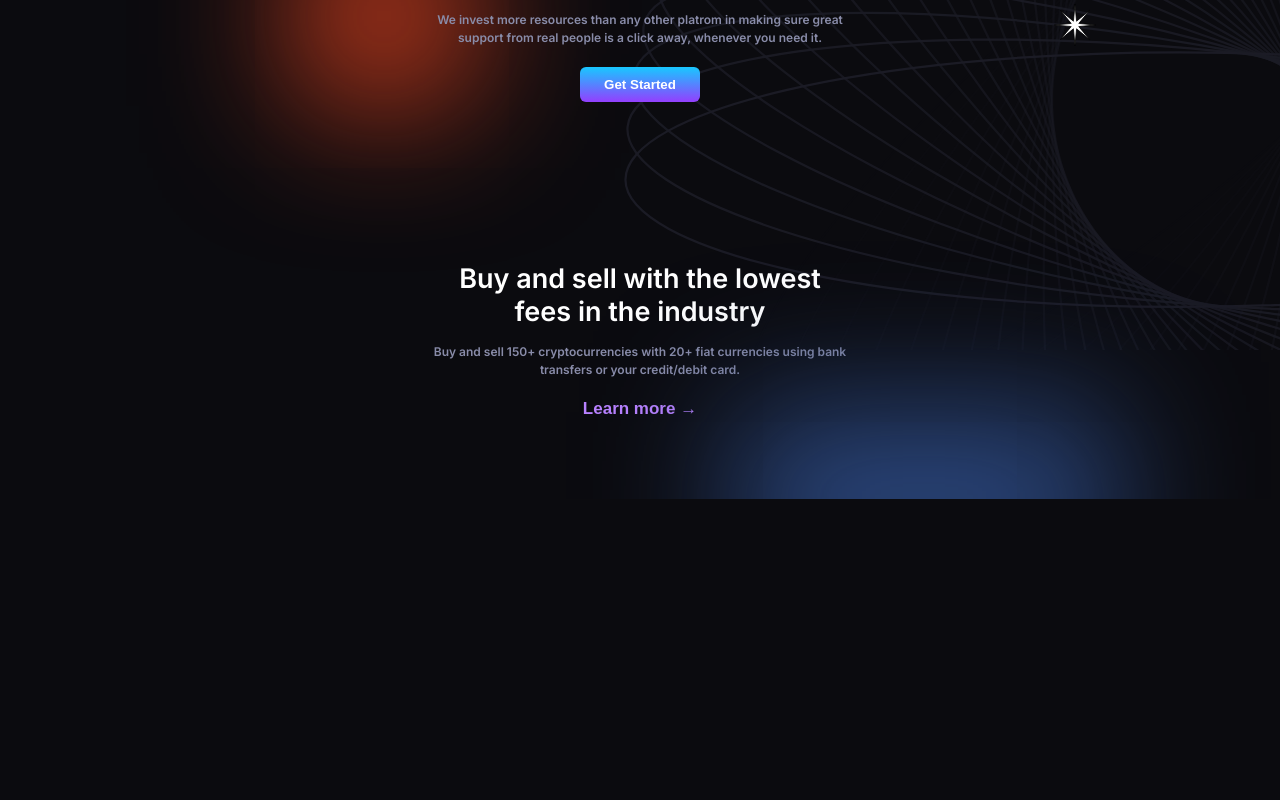
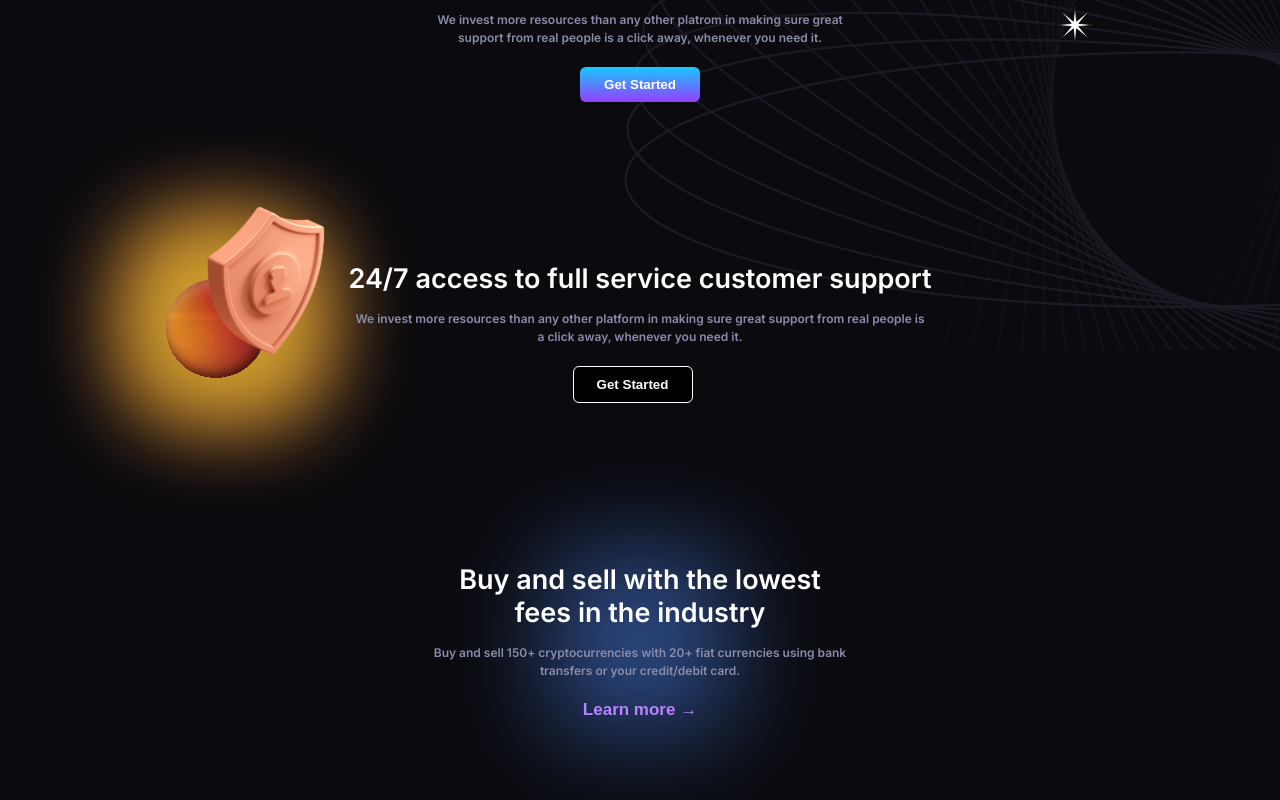
Before and after one commit to Lippi99/crypto, a Next.js app: page / in a window 1280 px wide. Shown: the part 1103-1903 px from the top of the page. Before the commit the page ends 1602 px from the top, so only its background shows below. Built offline with nearby package versions, Linux system fonts and the light colour scheme.

Commit message:
refactored section

```diff
--- a/src/pages/index.tsx
+++ b/src/pages/index.tsx
@@ -226,16 +226,6 @@ const Home: NextPage = () => {
           </Box>
 
           <Box css={{ textAlign: "center" }}>
-            <Box
-              css={{
-                position: "absolute",
-                left: "30%",
-                top: "50%",
-                boxShadow: "0 0 140px 90px #BD391C" /* outer cyan */,
-                zIndex: -999,
-              }}
-            />
-
             <h2 className={title({ variant: "secondary" })}>
               A crypto investment platform <br /> that invests in you
             </h2>
@@ -256,13 +246,72 @@ const Home: NextPage = () => {
         <Section css={{ position: "relative" }}>
           <Box
             css={{
-              width: "200px",
               position: "absolute",
-              right: "20%",
-              bottom: 0,
+              left: "16%",
+              bottom: "48%",
+              width: "40px",
+              height: "40px",
+              borderRadius: "50%",
+              boxShadow: `
+                0 0 80px 80px #D0A22C,
+                0 0 90px 80px #82392C
+            `,
+              zIndex: -999,
+            }}
+          ></Box>
+          <Box css={{ position: "absolute", left: "15%", top: "20px" }}>
+            <NextImage
+              width={150}
+              height={160}
+              src="/field.svg"
+              objectFit="contain"
+            />
+          </Box>
+          <Box
+            css={{
+              position: "absolute",
+              left: "13%",
+              bottom: "30%",
+              zIndex: -999,
+            }}
+          >
+            <NextImage
+              width={100}
+              height={120}
+              src="/sphere.svg"
+              objectFit="contain"
+            />
+          </Box>
+          <Flex justify="center">
+            <Box css={{ textAlign: "center" }}>
+              <h2 className={title({ variant: "secondary" })}>
+                24/7 access to full service customer support
+              </h2>
+              <p className={paragraph({ variant: "main" })}>
+                We invest more resources than any other platform in making sure
+                great support from real people is <br /> a click away, whenever
+                you need it.
+              </p>
+              <Button
+                css={{ width: "120px", padding: "$2", mr: "$3" }}
+                variant="black"
+              >
+                Get Started
+              </Button>
+            </Box>
+          </Flex>
+        </Section>
+
+        <Section css={{ position: "relative" }}>
+          <Box
+            css={{
+              position: "absolute",
+              right: "50%",
+              top: "50%",
+              zIndex: -999,
               borderRadius: "50%",
               backgroundColor: "#fff",
-              boxShadow: "0 0 140px 90px #2C4982" /* outer cyan */,
+              boxShadow: "0 0 100px 90px #2C4982" /* outer cyan */,
             }}
           ></Box>
           <Box css={{ textAlign: "center" }}>
```
Also changed, not shown: public/field.svg (added), public/sphere.svg (added).
